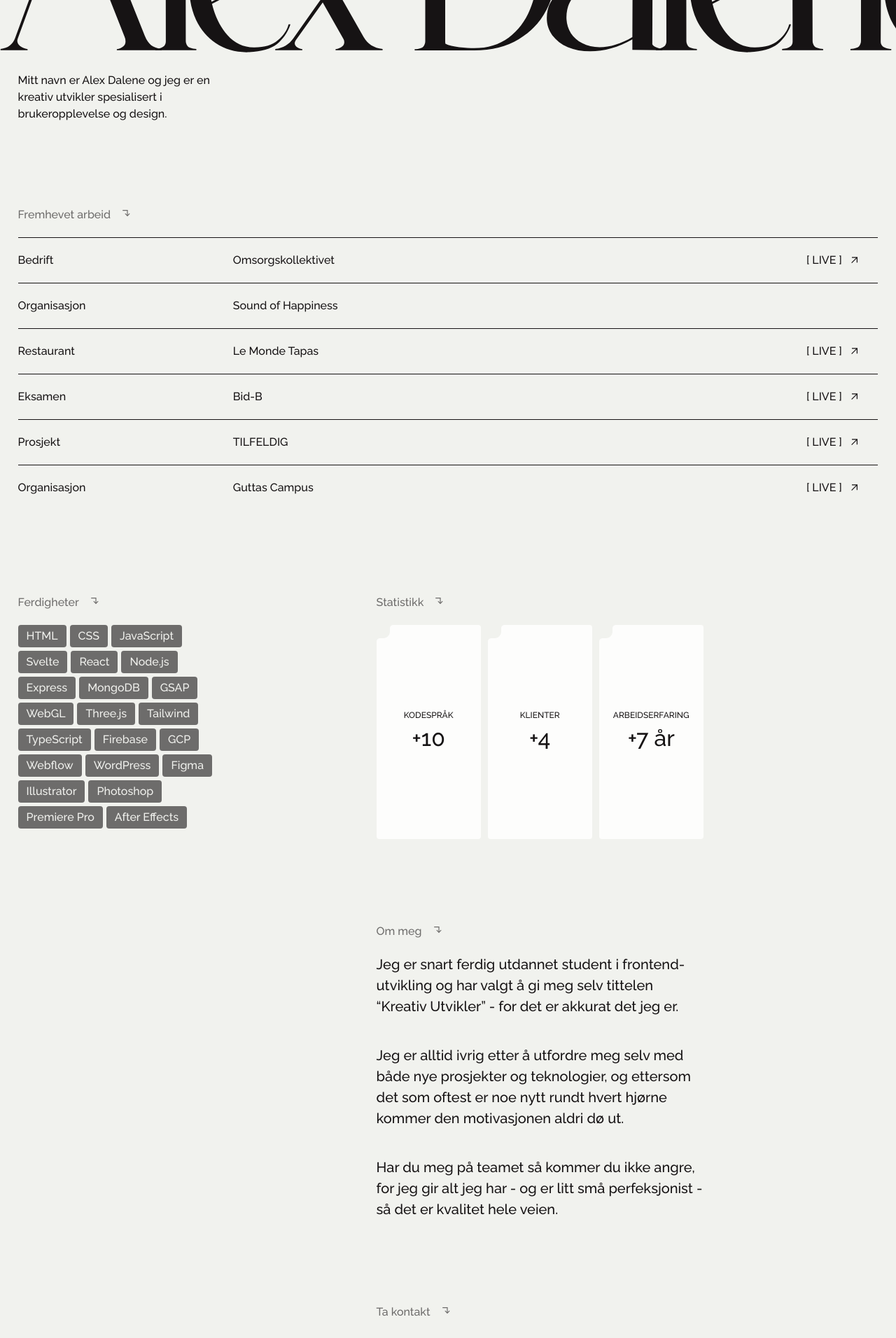
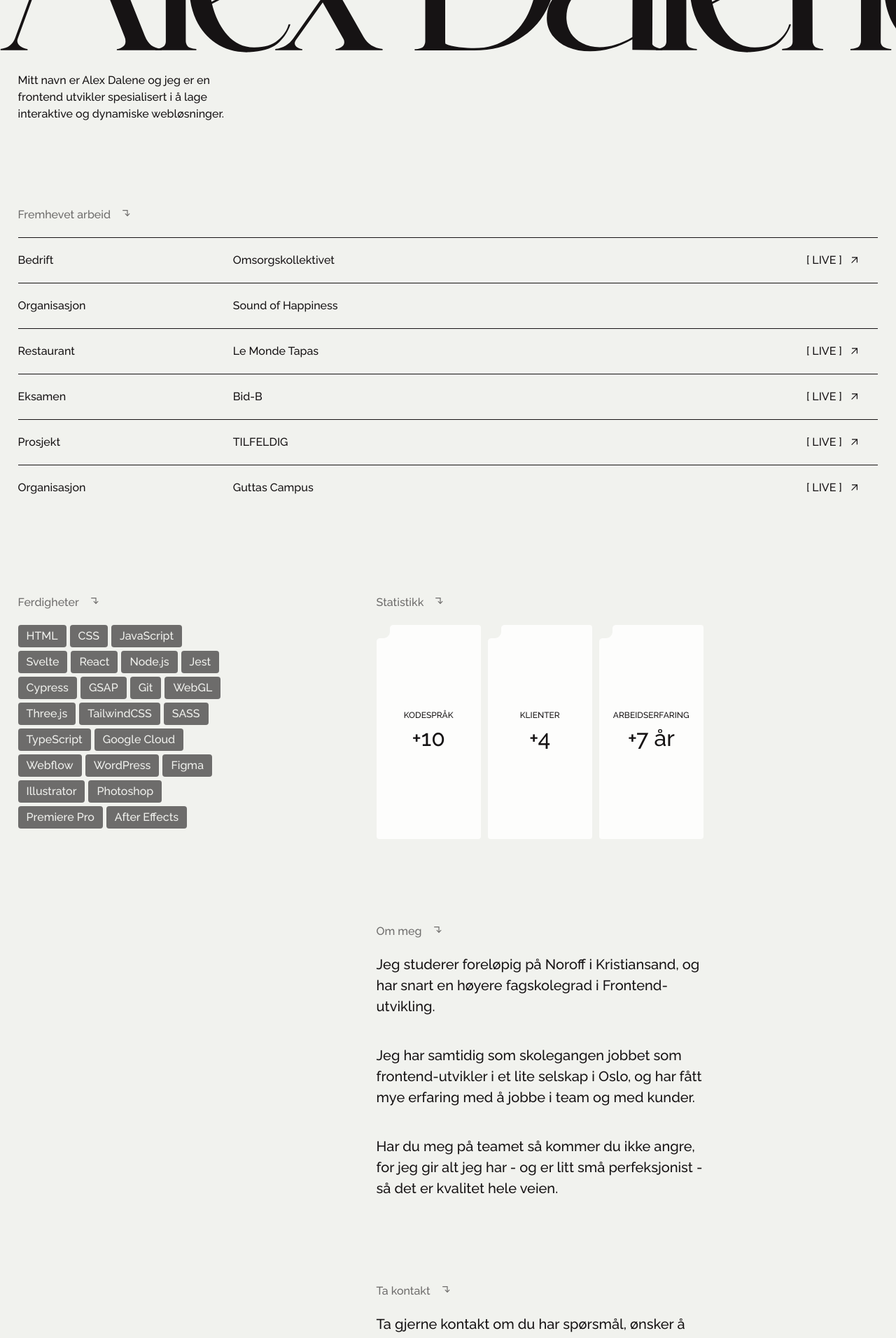
Before and after one commit to alexdalene/portfolio-webgl, a SvelteKit app: page / in a window 1280 px wide. Shown: the part 260-2172 px from the top of the page at 70% size. Built offline with nearby package versions, Linux system fonts and the light colour scheme.

Commit message:
Updates some text and adds more skills

```diff
--- a/src/lib/components/Ferdigheter/Ferdigheter.svelte
+++ b/src/lib/components/Ferdigheter/Ferdigheter.svelte
@@ -8,15 +8,16 @@
 		'Svelte',
 		'React',
 		'Node.js',
-		'Express',
-		'MongoDB',
+		'Jest',
+		'Cypress',
 		'GSAP',
+		'Git',
 		'WebGL',
 		'Three.js',
-		'Tailwind',
+		'TailwindCSS',
+		'SASS',
 		'TypeScript',
-		'Firebase',
-		'GCP',
+		'Google Cloud',
 		'Webflow',
 		'WordPress',
 		'Figma',
--- a/src/lib/components/Kontakt/Kontakt.svelte
+++ b/src/lib/components/Kontakt/Kontakt.svelte
@@ -4,17 +4,15 @@
 	const kontakt = [
 		{ title: '[ MAIL ]', href: 'mailto:alexdalene@outlook.com' },
 		{ title: '[ TWITTER ]', href: 'https://twitter.com/xenelad' },
-		{ title: '[ LINKEDIN ]', href: 'https://www.linkedin.com/in/alex-dalene/' }
+		{ title: '[ LINKEDIN ]', href: 'https://www.linkedin.com/in/alex-dalene/' },
+		{ title: '[ GITHUB ]', href: 'https://github.com/alexdalene' }
 	];
 </script>
 
 <section id="kontakt">
 	<Heading title="Ta kontakt" />
 
-	<p>
-		Du kan nå meg nesten overalt, så lenge jeg ikke tror du er en selger eller har info om
-		forsvunnet gull i Nigeria som jeg kan investere i.
-	</p>
+	<p>Ta gjerne kontakt om du har spørsmål, ønsker å samarbeide eller bare vil slå av en prat.</p>
 
 	<ul>
 		{#each kontakt as { title, href }}
--- a/src/lib/components/Om/Om.svelte
+++ b/src/lib/components/Om/Om.svelte
@@ -5,12 +5,12 @@
 <section>
 	<Heading title="Om meg" />
 	<p>
-		Jeg er snart ferdig utdannet student i frontend-utvikling og har valgt å gi meg selv tittelen
-		“Kreativ Utvikler” - for det er akkurat det jeg er.
+		Jeg studerer foreløpig på Noroff i Kristiansand, og har snart en høyere fagskolegrad i
+		Frontend-utvikling.
 	</p>
 	<p>
-		Jeg er alltid ivrig etter å utfordre meg selv med både nye prosjekter og teknologier, og
-		ettersom det som oftest er noe nytt rundt hvert hjørne kommer den motivasjonen aldri dø ut.
+		Jeg har samtidig som skolegangen jobbet som frontend-utvikler i et lite selskap i Oslo, og har
+		fått mye erfaring med å jobbe i team og med kunder.
 	</p>
 	<p>
 		Har du meg på teamet så kommer du ikke angre, for jeg gir alt jeg har - og er litt små
--- a/src/routes/+page.svelte
+++ b/src/routes/+page.svelte
@@ -7,18 +7,21 @@
 </script>
 
 <svelte:head>
-	<title>Alex Dalene - Kreativ Utvikler</title>
-	<meta name="description" content="Alex Dalene's portfolio" />
+	<title>Alex Dalene - Frontend Utvikler</title>
+	<meta
+		name="description"
+		content="Alex Dalene er en frontend utvikler med stort engasjement for brukeropplevelse og innovative løsninger."
+	/>
 	<meta
 		name="keywords"
-		content="Alex Dalene, portfolio, web development, web design, user experience"
+		content="Alex Dalene, portfolio, web development, web design, user experience, portefølje, ux, frontend"
 	/>
 	<meta name="author" content="Alex Dalene" />
 </svelte:head>
 
 <p>
-	Mitt navn er Alex Dalene og jeg er en <span role="heading" aria-level="1">kreativ utvikler</span> spesialisert
-	i brukeropplevelse og design.
+	Mitt navn er Alex Dalene og jeg er en <span role="heading" aria-level="1">frontend utvikler</span>
+	spesialisert i å lage interaktive og dynamiske webløsninger.
 </p>
 
 <Arbeid />
```
